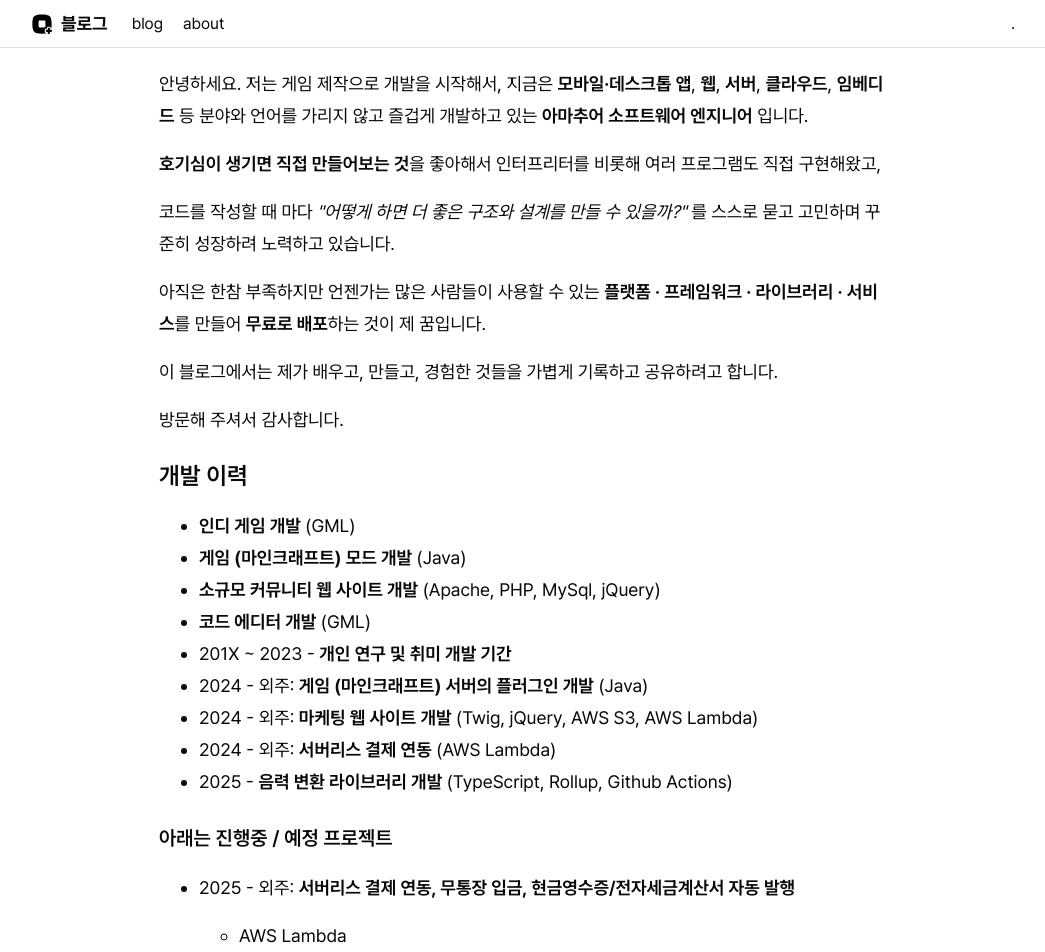
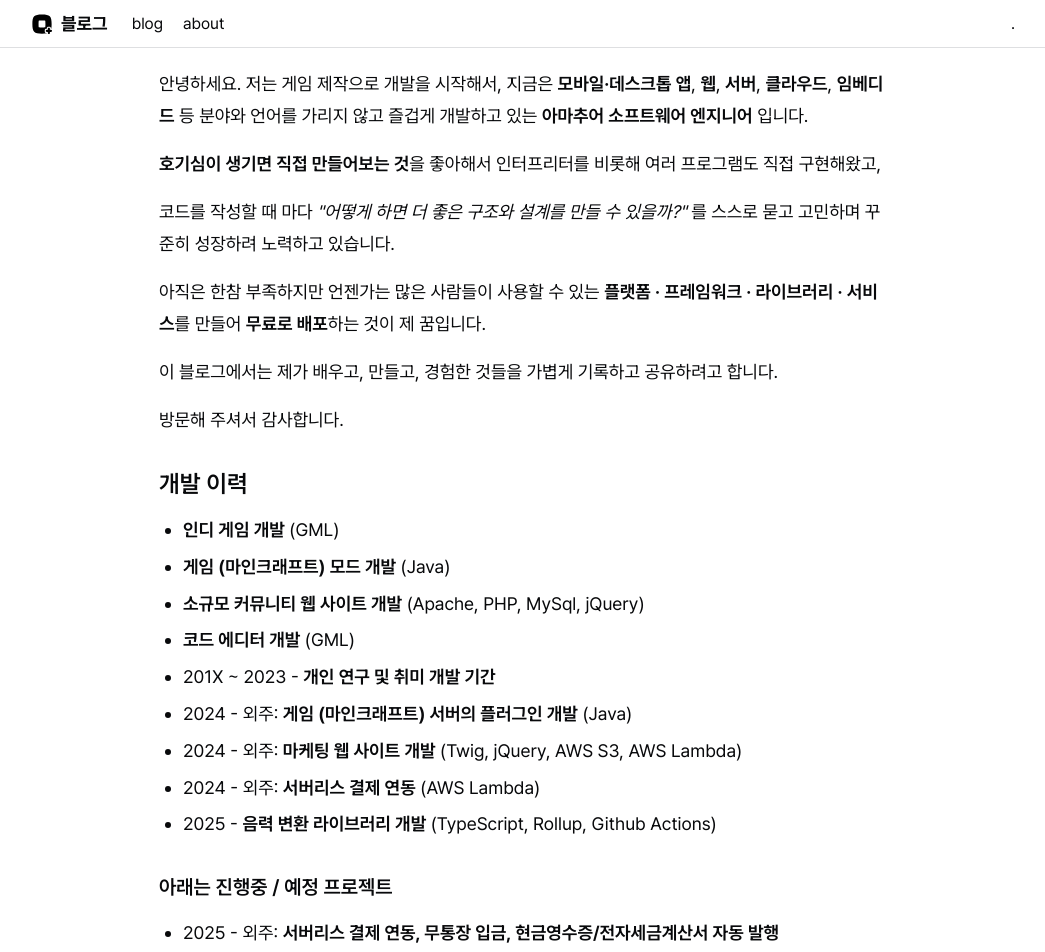
Before and after one commit to kahyou22/kahyou.dev, a Next.js app: page /about in a window 1280 px wide. Shown: the top 952 px of the page, without its empty margins (117-1162 px from the left). Built offline with nearby package versions, Linux system fonts and the light colour scheme.

Commit message:
style: 마크다운 스타일 수정

```diff
--- a/styles/markdown.css
+++ b/styles/markdown.css
@@ -9,7 +9,7 @@
 .md-body h4,
 .md-body h5,
 .md-body h6 {
-  margin-top: 1.5rem;
+  margin-top: 2rem;
   margin-bottom: 1rem;
   font-weight: 600;
 }
@@ -72,3 +72,23 @@
 .md-body a {
   text-decoration: underline;
 }
+
+.md-body ul,
+.md-body ol {
+  margin-top: 0;
+  margin-bottom: 1rem;
+  padding-left: 1.5rem;
+  line-height: 1.6;
+}
+
+.md-body ol:has(:nth-child(10)) {
+  padding-left: 2rem;
+}
+
+.md-body li + li {
+  margin-top: 0.5rem;
+}
+
+.md-body li p {
+  margin-bottom: 0.5rem;
+}
```
